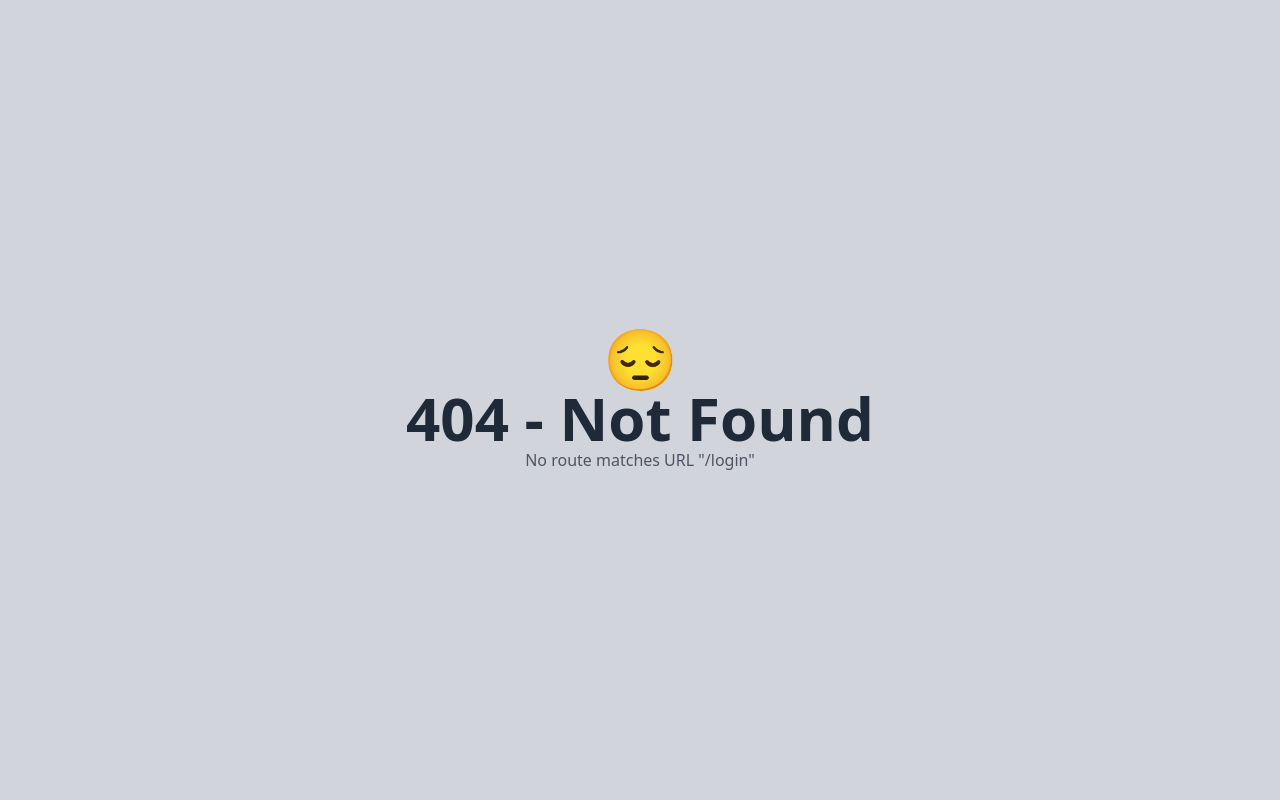
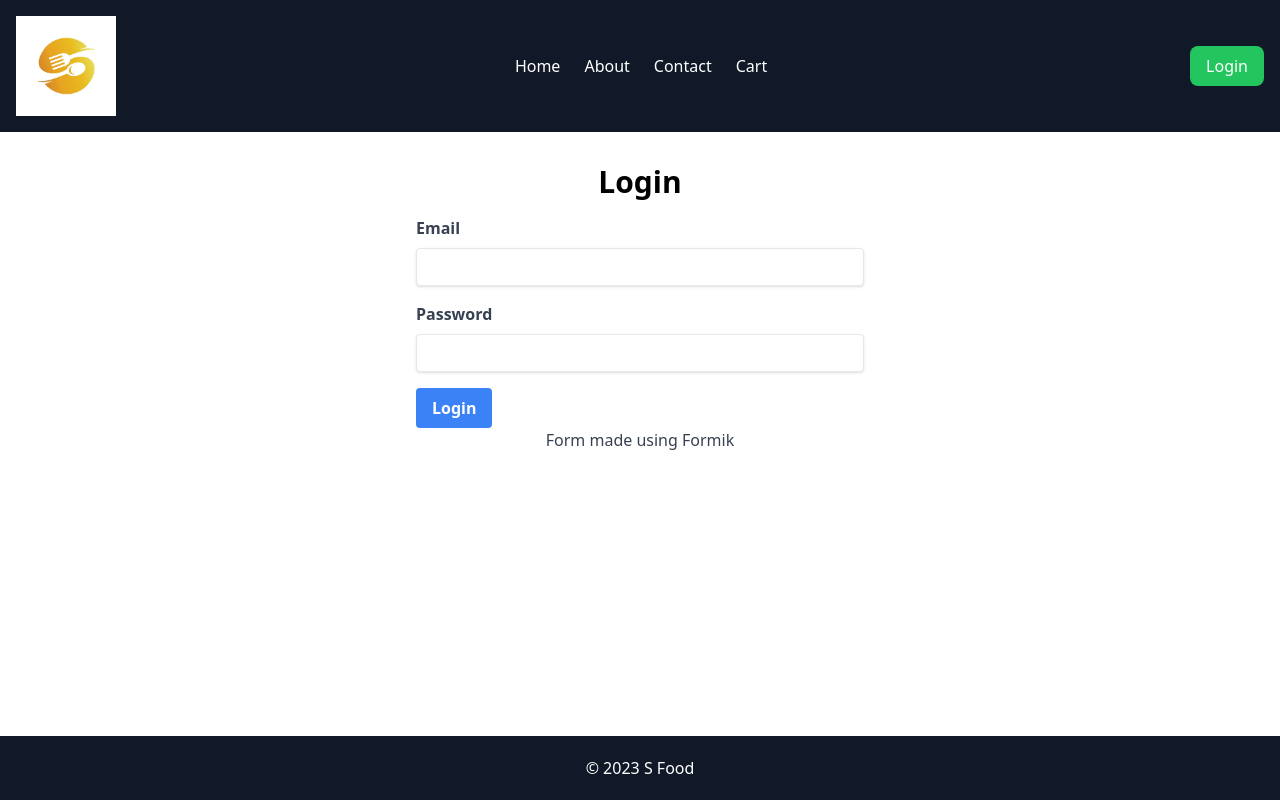
Before and after one commit to ssk090/namaste-react-live-assignment, a React (Vite) app in the folder code/: page /login in a window 1280 px wide. Before the commit this address had no page. Built offline with nearby package versions, Linux system fonts and the light colour scheme.

Commit message:
login page implemented

```diff
--- a/code/package.json
+++ b/code/package.json
@@ -23,11 +23,12 @@
   "devDependencies": {
     "@babel/core": "^7.20.12",
     "babel-plugin-transform-remove-console": "^6.9.4",
+    "formik": "^2.2.9",
     "parcel": "^2.8.3",
-    "process": "^0.11.10"
+    "process": "^0.11.10",
+    "yup": "^1.0.0"
   },
   "dependencies": {
-    "formik": "^2.2.9",
     "react": "^18.2.0",
     "react-dom": "^18.2.0",
     "react-router-dom": "^6.8.1"
--- a/code/src/App.js
+++ b/code/src/App.js
@@ -6,6 +6,7 @@ import Footer from "./components/Footer";
 import About from "./components/About";
 import Error from "./components/Error";
 import Contact from "./components/Contact";
+import Login from "./components/Login";
 import RestaurantMenu from "./components/RestaurantMenu";
 import { createBrowserRouter, RouterProvider, Outlet } from "react-router-dom";
 
@@ -38,6 +39,10 @@ const appRouter = createBrowserRouter([
         element: <Contact />,
       },
       {
+        path: "/login",
+        element: <Login />,
+      },
+      {
         path: "/restraunt/:id",
         element: <RestaurantMenu />,
       },
--- a/code/src/components/About.js
+++ b/code/src/components/About.js
@@ -2,7 +2,7 @@ import React from "react";
 
 const About = () => {
   return (
-    <div className="h-[80vw]">
+    <div className="h-[65vh]">
       <h1 className="text-4xl font-bold">About us Page</h1>
       <p>this is the namaste react live course 07</p>
     </div>
--- a/code/src/components/Body.js
+++ b/code/src/components/Body.js
@@ -63,7 +63,7 @@ const Body = () => {
       {allRestaurants?.length === 0 ? (
         <Shimmer />
       ) : (
-        <div className="restaurant-list">
+        <div className="restaurant-list" style={{ marginBottom: "75px" }}>
           {filteredRestaurants?.map((restraunt) => {
             return (
               <Link
--- a/code/src/components/Footer.js
+++ b/code/src/components/Footer.js
@@ -1,6 +1,6 @@
 const Footer = () => {
   return (
-    <footer className="bg-gray-900 text-white">
+    <footer className="bg-gray-900 text-white fixed bottom-0 left-0 w-full overflow-hidden ">
       <div className="flex flex-col items-center justify-center h-16">
         <p>&copy; 2023 S Food</p>
       </div>
--- a/code/src/components/Header.js
+++ b/code/src/components/Header.js
@@ -28,19 +28,23 @@ const Header = () => {
       </nav>
       <div className="flex">
         {isLoggedIn ? (
+          <Link to="/">
             <button
               onClick={() => setIsLoggedIn(false)}
               className="bg-red-500 px-4 py-2 rounded-lg text-white"
             >
               Logout
             </button>
+          </Link>
         ) : (
+          <Link to="/login">
             <button
               onClick={() => setIsLoggedIn(true)}
               className="bg-green-500 px-4 py-2 rounded-lg text-white"
             >
               Login
             </button>
+          </Link>
         )}
       </div>
     </header>
--- /dev/null
+++ b/code/src/components/Login.js
@@ -0,0 +1,83 @@
+import React from "react";
+import { Formik, Form, Field, ErrorMessage } from "formik";
+import * as Yup from "yup";
+
+const Login = () => {
+  return (
+    <div className="max-w-md mx-auto my-8 h-[65vh]">
+      <h2 className="text-3xl font-semibold mb-4 text-center">Login</h2>
+      <Formik
+        initialValues={{ email: "", password: "" }}
+        validationSchema={Yup.object({
+          email: Yup.string()
+            .email("Invalid email address")
+            .required("Email is required"),
+          password: Yup.string()
+            .required("Password is required")
+            .min(6, "Password must be at least 6 characters"),
+        })}
+        onSubmit={(values, { setSubmitting }) => {
+          setTimeout(() => {
+            alert(JSON.stringify(values, null, 2));
+            setSubmitting(false);
+          }, 400);
+        }}
+      >
+        {({ isSubmitting }) => (
+          <Form>
+            <div className="mb-4">
+              <label
+                htmlFor="email"
+                className="block text-gray-700 font-semibold mb-2"
+              >
+                Email
+              </label>
+              <Field
+                type="email"
+                name="email"
+                id="email"
+                className="shadow appearance-none border rounded w-full py-2 px-3 text-gray-700 leading-tight focus:outline-none focus:shadow-outline"
+              />
+              <ErrorMessage
+                name="email"
+                component="p"
+                className="text-red-500 text-xs italic mt-2"
+              />
+            </div>
+            <div className="mb-4">
+              <label
+                htmlFor="password"
+                className="block text-gray-700 font-semibold mb-2"
+              >
+                Password
+              </label>
+              <Field
+                type="password"
+                name="password"
+                id="password"
+                className="shadow appearance-none border rounded w-full py-2 px-3 text-gray-700 leading-tight focus:outline-none focus:shadow-outline"
+              />
+              <ErrorMessage
+                name="password"
+                component="p"
+                className="text-red-500 text-xs italic mt-2"
+              />
+            </div>
+            <button
+              type="submit"
+              className="bg-blue-500 text-white font-semibold py-2 px-4 rounded disabled:opacity-50"
+              disabled={isSubmitting}
+            >
+              {isSubmitting ? "Submitting..." : "Login"}
+            </button>
+          </Form>
+        )}
+      </Formik>
+      <h2 className="text-center text-gray-700 font-light mb-2">
+        Form made using Formik
+      </h2>
+    </div>
+  );
+};
+
+export default Login;
--- a/code/src/components/RestaurantMenu.js
+++ b/code/src/components/RestaurantMenu.js
@@ -27,7 +27,7 @@ const RestaurantMenu = () => {
   if (!restraunt) return <Shimmer />;
 
   return (
-    <div className="flex">
+    <div className="flex mb-[100px]">
       <div className="h-[80vh]">
         <h1 className="font-bold">Restraunt ID : {restraunt.id}</h1>
         <h1 className="font-bold text-2xl">{restraunt.name}</h1>
--- a/code/src/components/Shimmer.js
+++ b/code/src/components/Shimmer.js
@@ -1,7 +1,30 @@
 import React from "react";
+import { useParams } from "react-router-dom";
 
 const Shimmer = () => {
+  const params = useParams();
+  if (params.id) {
+    console.log("shimmer for menu");
+  } else {
+    console.log("shimmer for UI");
+  }
+
   return (
+    <div>
+      {params.id ? (
+        <div className="restaurant-list">
+          {Array(2)
+            .fill("")
+            .map((e, index) => (
+              <div key={index} className="card bg-gray-200 h-64 m-3">
+                <div className="w-full h-28 bg-gray-300 rounded-lg mb-4"></div>
+                <div className="w-full h-2 bg-gray-300 rounded-lg mb-4"></div>
+                <div className="w-2/3 h-2 bg-gray-300 rounded-lg mb-4"></div>
+                <div className="w-full h-2 bg-gray-300 rounded-lg mb-4"></div>
+              </div>
+            ))}
+        </div>
+      ) : (
         <div className="restaurant-list">
           {Array(15)
             .fill("")
@@ -14,6 +37,8 @@ const Shimmer = () => {
               </div>
             ))}
         </div>
+      )}
+    </div>
   );
 };
 
```
Also changed, not shown: 1 other file (tests, documents, lock files or other folders). Lines whose indentation alone changed are shown as unchanged.
